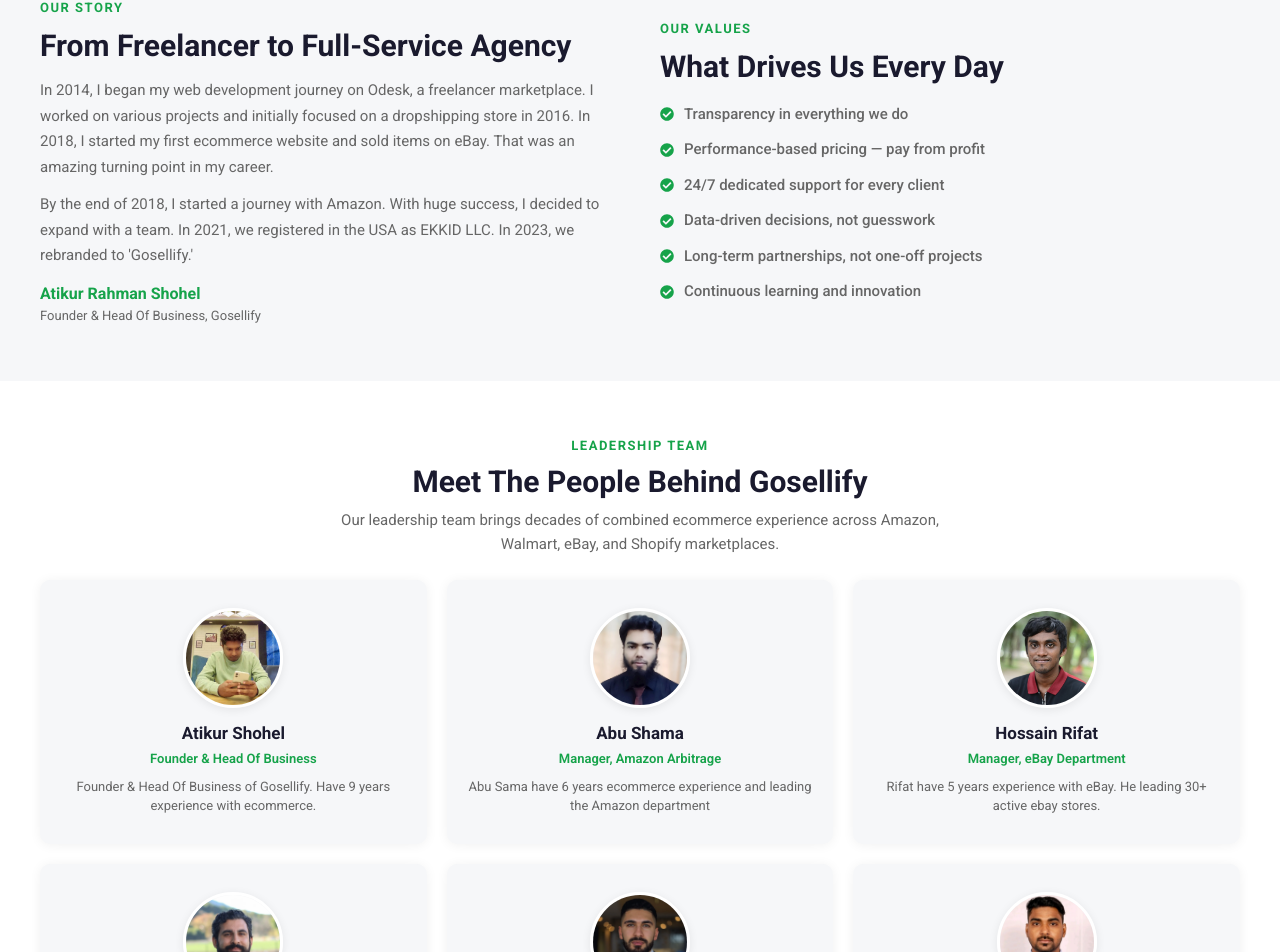
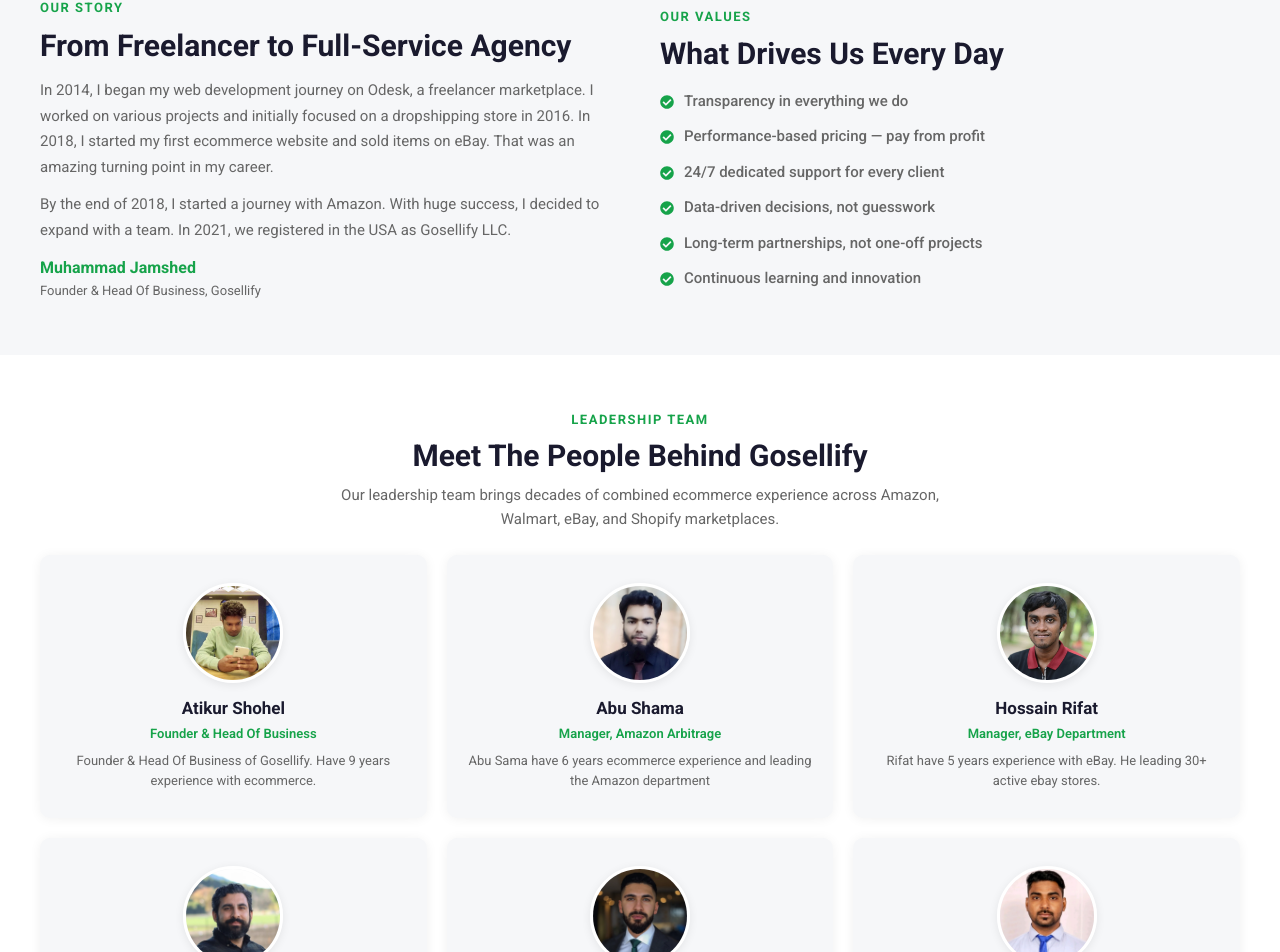
Before and after one commit to khawajaali1020/Webgosellify, a Next.js app: page /about in a window 1280 px wide. Shown: the part 1138-2090 px from the top of the page. Built offline with nearby package versions, Linux system fonts and the light colour scheme.

Commit message:
Update page.tsx

```diff
--- a/src/app/about/page.tsx
+++ b/src/app/about/page.tsx
@@ -191,12 +191,11 @@
               </p>
               <p className="typo-body" style={{ marginBottom: "14px" }}>
                 By the end of 2018, I started a journey with Amazon. With huge success,
-                I decided to expand with a team. In 2021, we registered in the USA as EKKID LLC.
-                In 2023, we rebranded to &apos;Gosellify.&apos;
+                I decided to expand with a team. In 2021, we registered in the USA as Gosellify LLC.
               </p>
               <div>
                 <p className="typo-h3" style={{ color: "var(--color-primary)", marginBottom: "2px", fontSize: "16px" }}>
-                  Atikur Rahman Shohel
+                  Muhammad Jamshed
                 </p>
                 <p className="typo-small">Founder &amp; Head Of Business, Gosellify</p>
               </div>
```
